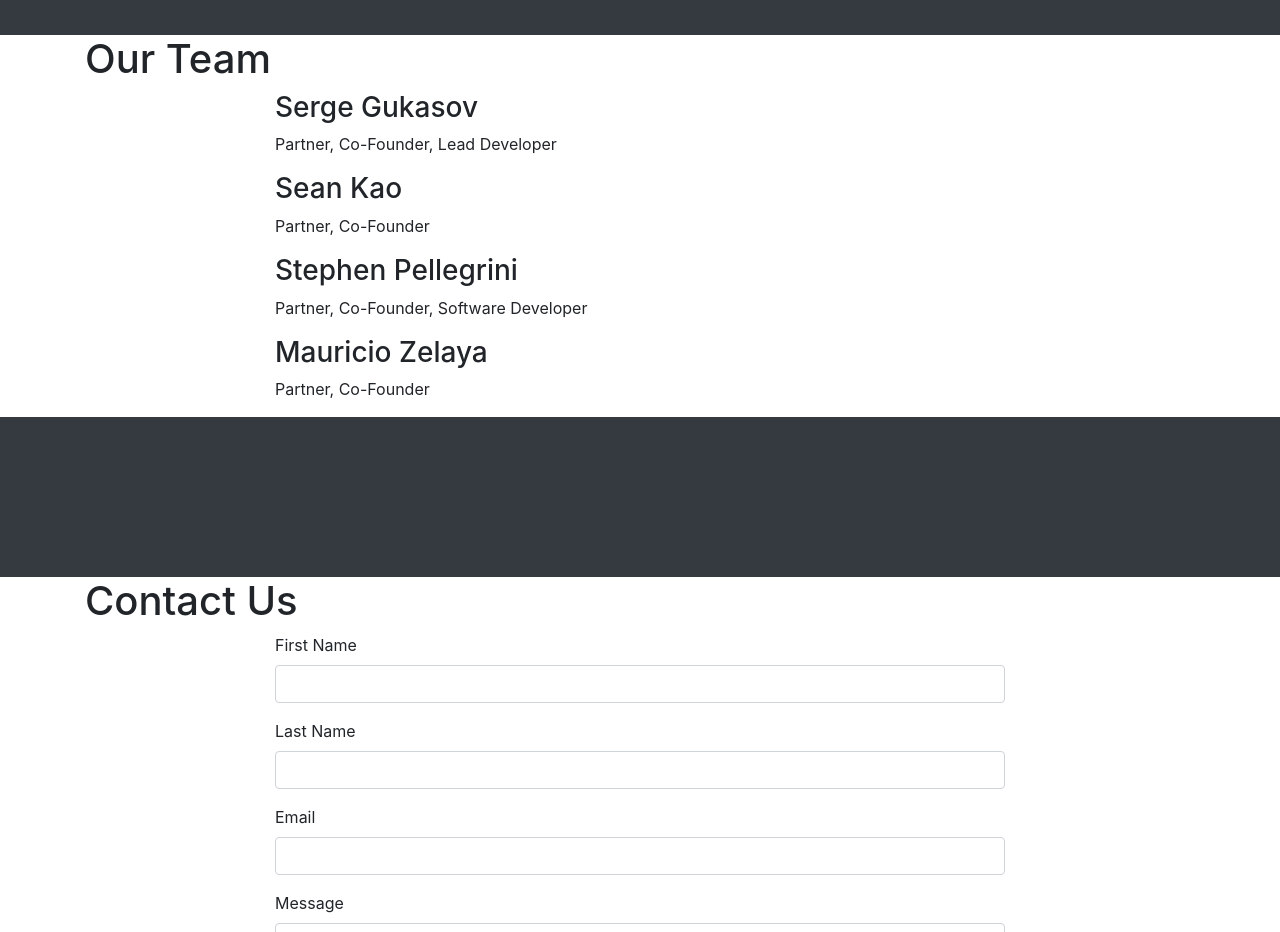
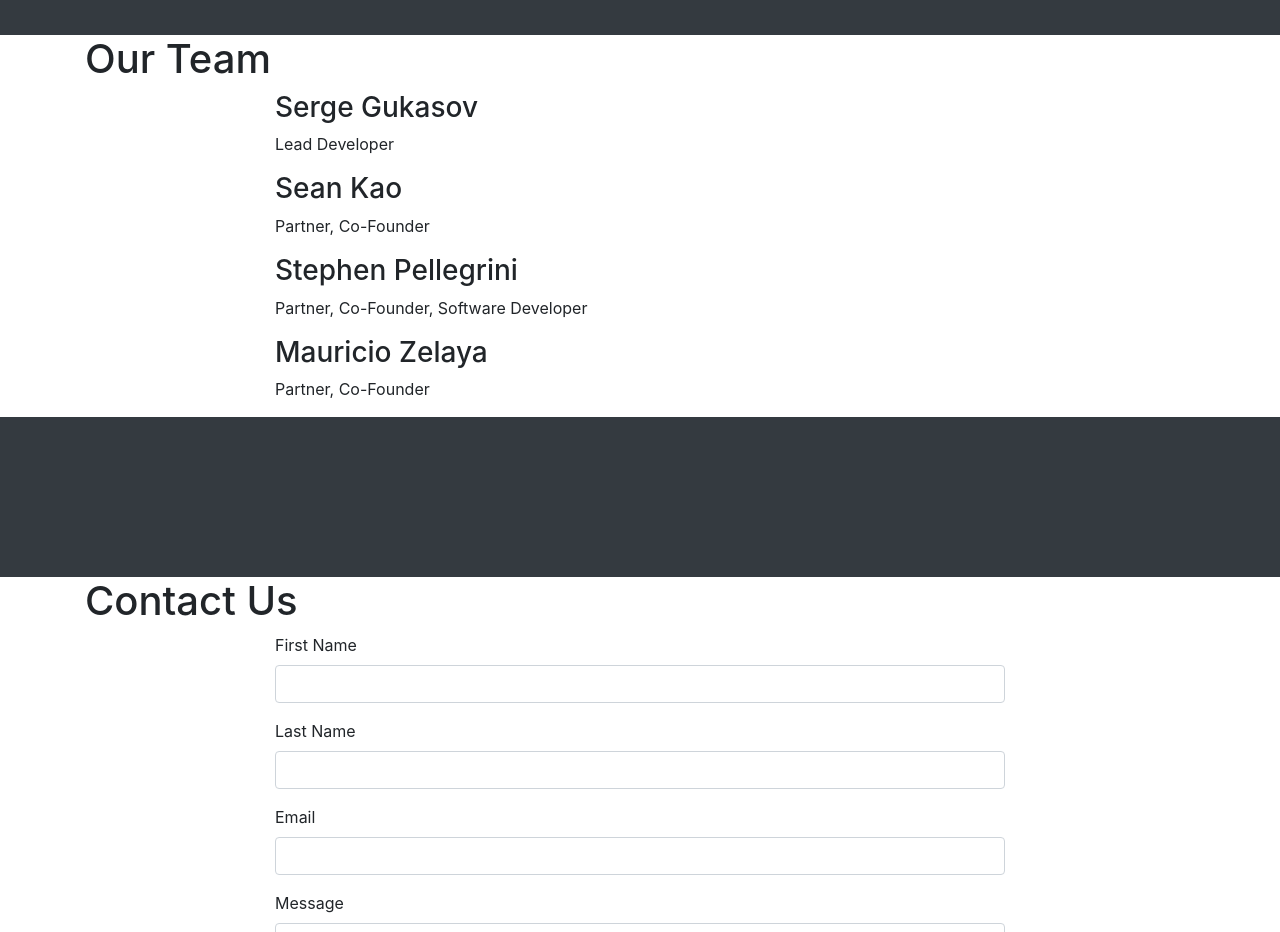
Before and after one commit to pellegrinisr/binary-dreams, a plain HTML site: page index.html in a window 1280 px wide. Shown: the part 1840-2772 px from the top of the page. Drawn offline with nearby package versions, Linux system fonts and the light colour scheme.

Commit message:
edited team entry

```diff
--- a/index.html
+++ b/index.html
@@ -154,7 +154,7 @@
                     <div class="row">
                         <div class="col-sm-12">
                             <h3>Serge Gukasov</h3>
-                            <p>Partner, Co-Founder, Lead Developer</p>
+                            <p>Lead Developer</p>
                             <h3>Sean Kao</h3>
                             <p>Partner, Co-Founder</p>
                             <h3>Stephen Pellegrini</h3>
```
